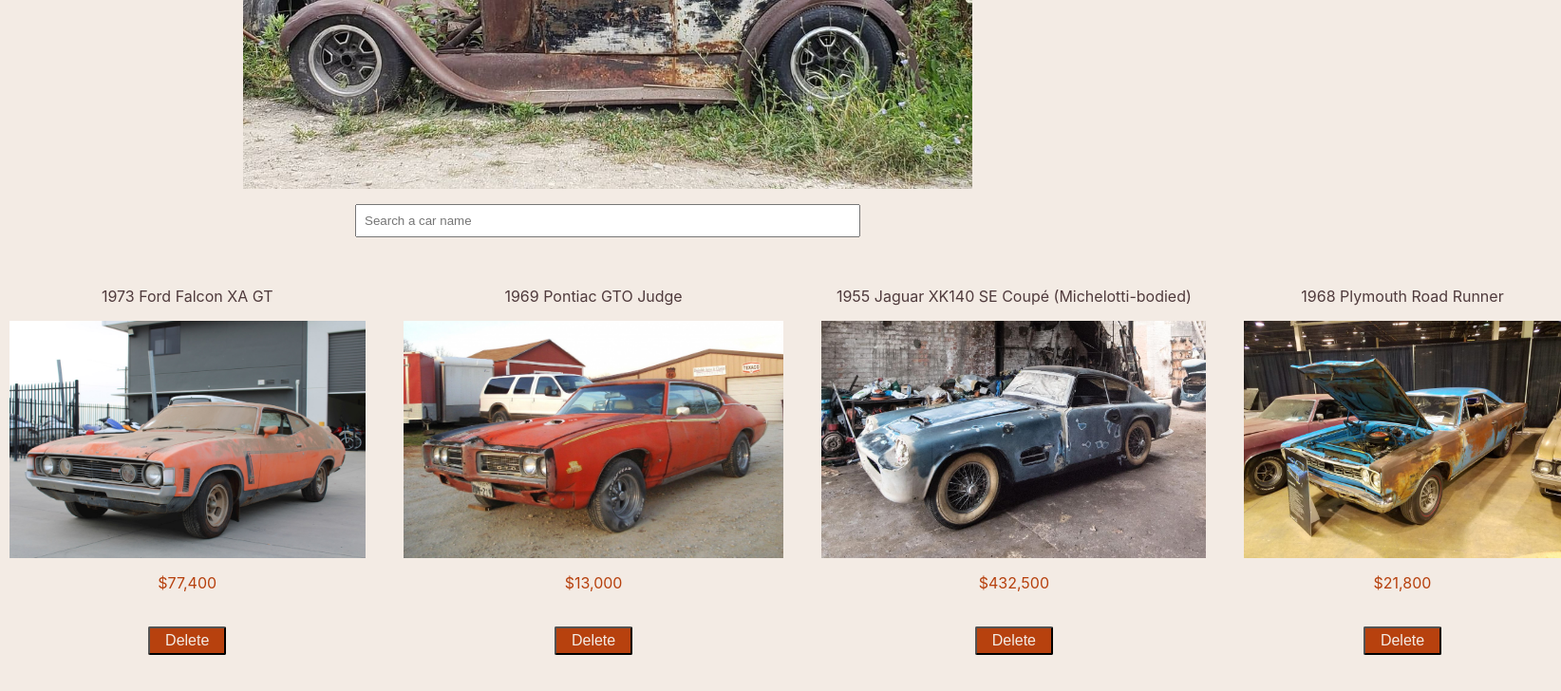
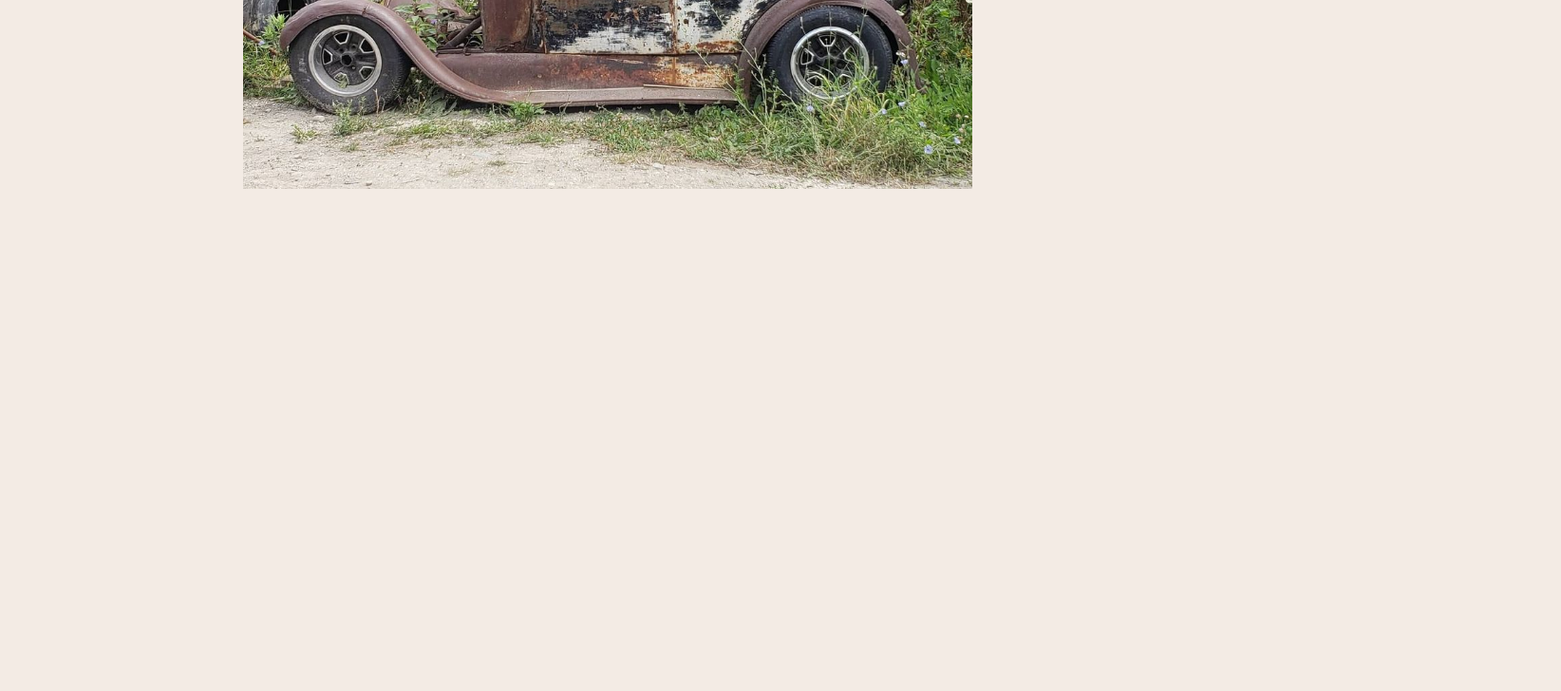
Before and after one commit to A-Abdeen/rust-shop, a React (Create React App) app: page / in a window 1280 px wide. Shown: the part 570-1298 px from the top of the page at 95% size, 1644 px wide, since content can reach past the window. After the commit the page ends 800 px from the top, so only its background shows below. Built offline with nearby package versions, Linux system fonts and the light colour scheme.

Commit message:
import and setup route and switch

```diff
--- a/package.json
+++ b/package.json
@@ -9,6 +9,8 @@
     "babel-plugin-styled-components": "^1.12.0",
     "react": "^17.0.1",
     "react-dom": "^17.0.1",
+    "react-router": "^5.2.0",
+    "react-router-dom": "^5.2.0",
     "react-scripts": "4.0.1",
     "styled-components": "^5.2.1",
     "web-vitals": "^0.2.4"
--- a/src/App.js
+++ b/src/App.js
@@ -1,4 +1,5 @@
 import React, { useState } from "react";
+import { Route, Switch } from "react-router";
 import { ThemeProvider } from "styled-components";
 import { GlobalStyle, ThemeButton } from "./styles";
 import CarYard from "./components/CarYard.js";
@@ -45,8 +46,12 @@
     <ThemeProvider theme={theme[currentTheme]}>
       <GlobalStyle />
       <ThemeButton onClick={toggleTheme}>{buttonText()}</ThemeButton>
-      <Home />
-      {display}
+      <Switch>
+        <Route path="/yard">{display}</Route>
+        <Route exact path="/">
+          <Home />
+        </Route>
+      </Switch>
     </ThemeProvider>
   );
 }
--- a/src/index.js
+++ b/src/index.js
@@ -1,14 +1,17 @@
-import React from 'react';
-import ReactDOM from 'react-dom';
-import './index.css';
-import App from './App';
-import reportWebVitals from './reportWebVitals';
+import React from "react";
+import ReactDOM from "react-dom";
+import { BrowserRouter } from "react-router-dom";
+import "./index.css";
+import App from "./App";
+import reportWebVitals from "./reportWebVitals";
 
 ReactDOM.render(
   <React.StrictMode>
-    <App />
+    <BrowserRouter>
+      <App />
+    </BrowserRouter>
   </React.StrictMode>,
-  document.getElementById('root')
+  document.getElementById("root")
 );
 
 // If you want to start measuring performance in your app, pass a function
```
Also changed, not shown: 2 other files (tests, documents, lock files or other folders).
